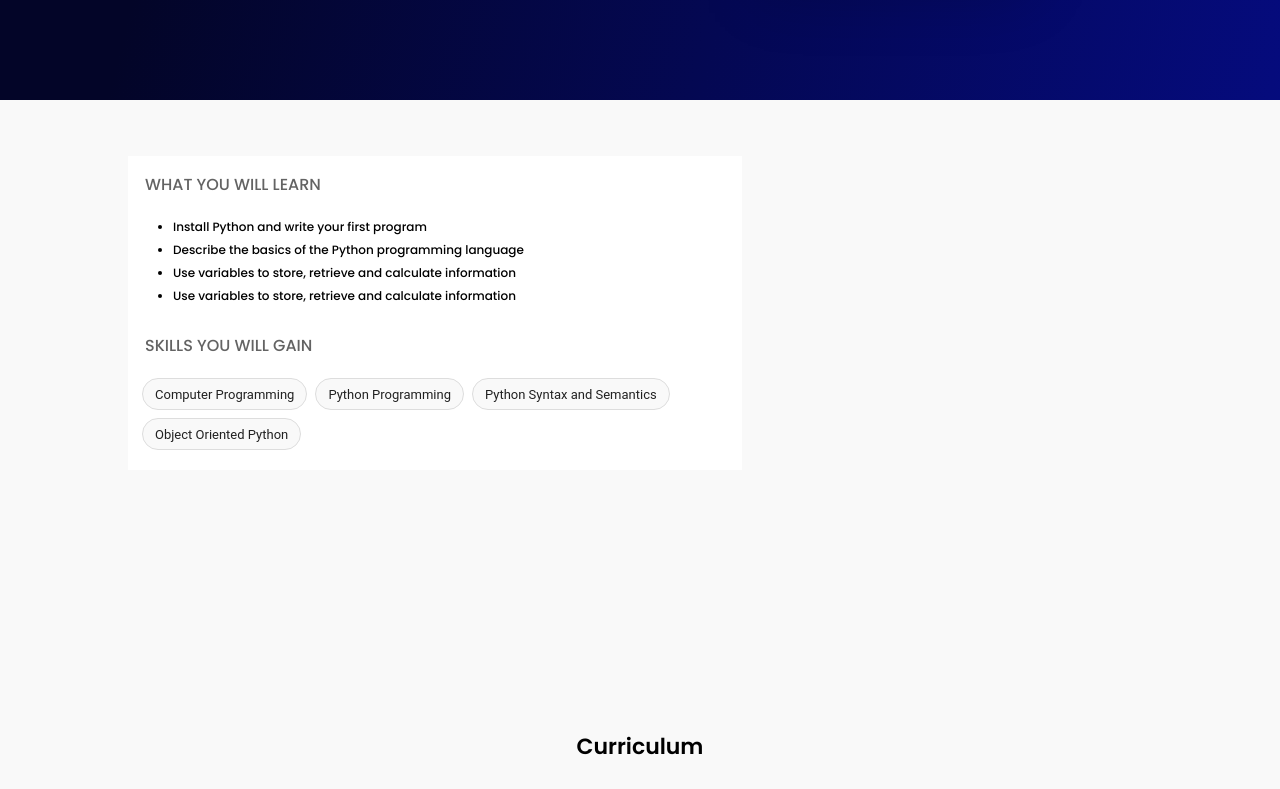
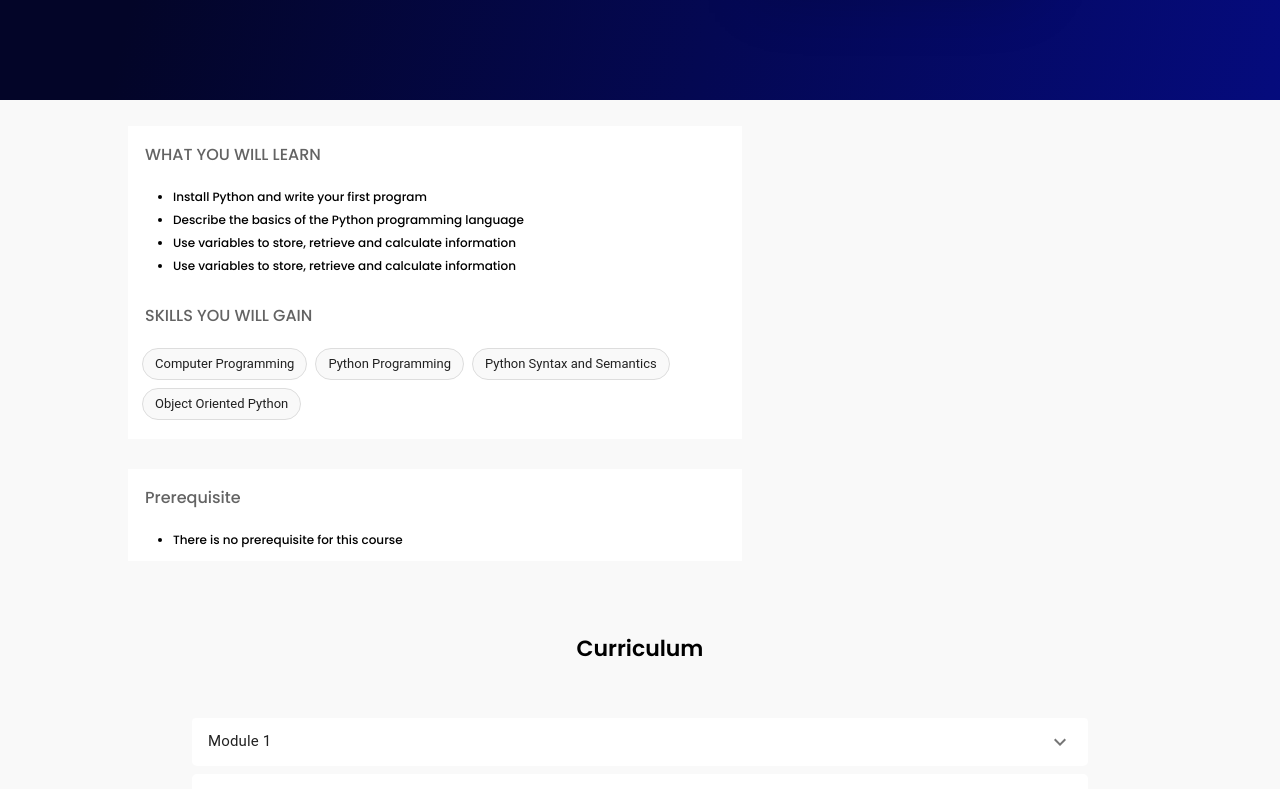
Before and after one commit to divyashasinha23/Floxus_website, a React (Create React App) app in the folder frontend/: page /course in a window 1280 px wide. Shown: the part 540-1329 px from the top of the page. Built offline with nearby package versions, Linux system fonts and the light colour scheme.

Commit message:
floxus overview details done

```diff
--- a/frontend/src/components/CourseOverview/CourseOverview.js
+++ b/frontend/src/components/CourseOverview/CourseOverview.js
@@ -5,7 +5,7 @@ import Chips from '../Chips/Chips';
 const CourseOverviewContainer = styled.div`
   display: flex;
   width: 100%;
-  height: 70vh;
+  height: auto;
   background-color: #f9f9f9;
   justify-content: center;
   align-items: center;
@@ -14,14 +14,21 @@ const CourseOverviewContainer = styled.div`
 const CourseOverviewWrapper = styled.div`
   display: flex;
   width: 80%;
-  height: 80%;
+  height: auto;
+  margin-top: 2%;
+
+  @media (max-width: 496px) {
+    flex-direction: column;
+    width: 90%;
+    margin-top: 6%;
+  }
 `;
 
 const CourseOverviewLeft = styled.div`
   display: flex;
   flex-direction: column;
   flex-basis: 60%;
-  height: 100%;
+
   ${'' /* background-color: black; */}
 `;
 
@@ -57,6 +64,35 @@ const CourseOverviewDetails = styled.div`
     width: 100%;
     height: auto;
     margin-left: 10px;
+    margin-bottom: 15px;
+  }
+`;
+
+const CoursePrerequisite = styled.div`
+  display: flex;
+  flex-direction: column;
+  width: 100%;
+  flex-basis: 30%;
+  background-color: white;
+  margin-top: 5%;
+
+  .heading {
+    font-size: 16px;
+    font-weight: 500;
+    color: #636363;
+    margin-left: 17px;
+  }
+
+  ul {
+    margin-left: 5px;
+    font-size: 12px;
+    color: #000000;
+    margin-top: 0;
+    font-weight: 500;
+  }
+
+  ul li {
+    margin-top: 5px;
   }
 `;
 
@@ -64,6 +100,7 @@ const CourseOverviewRight = styled.div`
   display: flex;
   flex-basis: 40%;
   height: 100%;
+
   ${'' /* background-color: red; */}
 `;
 
@@ -93,6 +130,12 @@ const CourseOverview = () => {
                 <Chips title="Object Oriented Python" />
               </div>
             </CourseOverviewDetails>
+            <CoursePrerequisite>
+              <p className="heading">Prerequisite</p>
+              <ul>
+                <li>There is no prerequisite for this course</li>
+              </ul>
+            </CoursePrerequisite>
           </CourseOverviewLeft>
           <CourseOverviewRight></CourseOverviewRight>
         </CourseOverviewWrapper>
```
